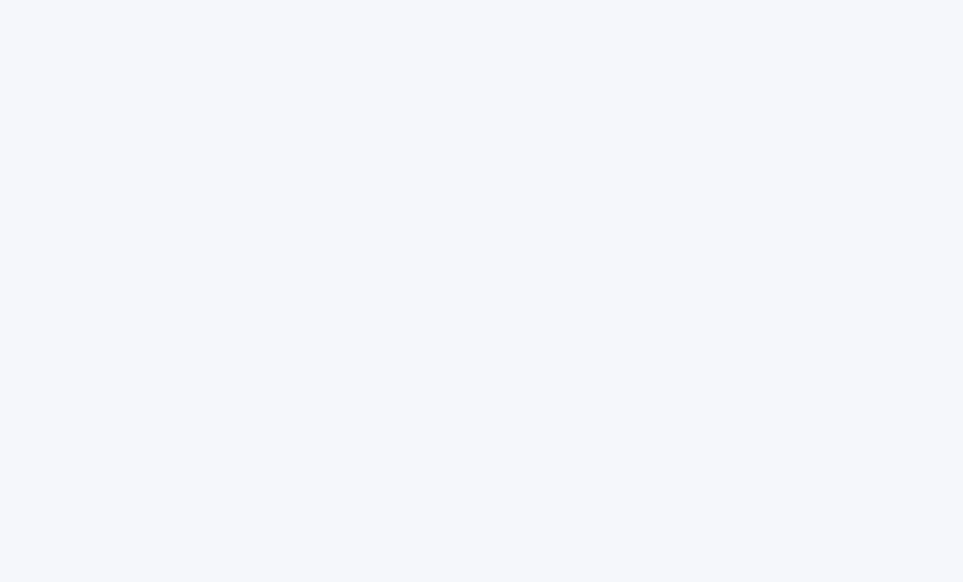
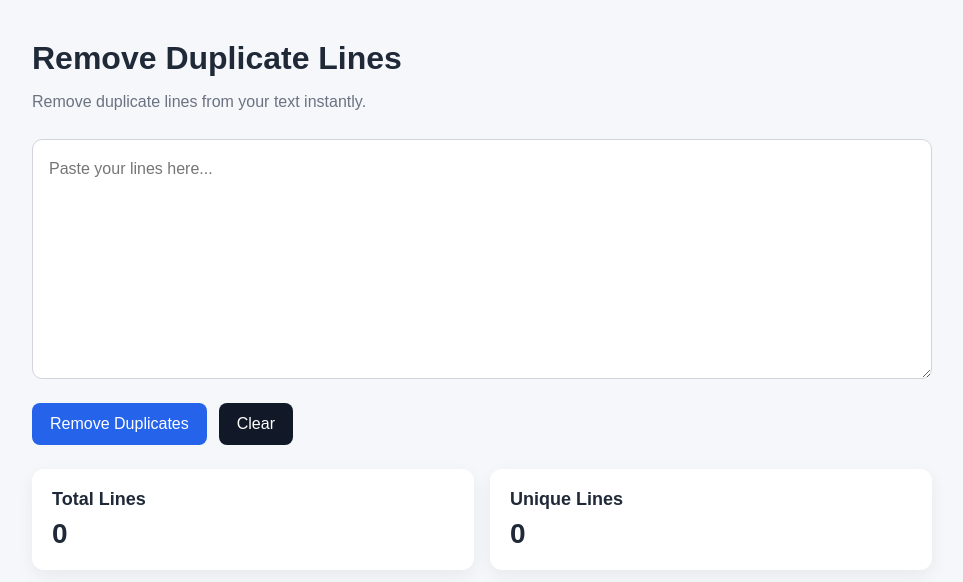
Before and after one commit to mousamohamad370-wq/QuickoTools, a React (Vite) app: page /remove-duplicate-lines in a window 1280 px wide. Before the commit this address had no page. Shown: the top 582 px of the page, without its empty margins (158-1121 px from the left). Built offline with nearby package versions, Linux system fonts and the light colour scheme.

Commit message:
Add Remove Duplicate Lines tool and smart search to homepage

```diff
--- a/src/App.jsx
+++ b/src/App.jsx
@@ -5,6 +5,7 @@ import CharacterCounter from "./tools/CharacterCounter";
 import PasswordGenerator from "./tools/PasswordGenerator";
 import QRCodeGenerator from "./tools/QRCodeGenerator";
 import TextCaseConverter from "./tools/TextCaseConverter";
+import RemoveDuplicateLines from "./tools/RemoveDuplicateLines";
 
 function App() {
   return (
@@ -15,6 +16,7 @@ function App() {
        <Route path="/password-generator" element={<PasswordGenerator />} />
        <Route path="/qr-code-generator" element={<QRCodeGenerator />} />
        <Route path="/text-case-converter" element={<TextCaseConverter />} />
+       <Route path="/remove-duplicate-lines" element={<RemoveDuplicateLines />} />
     </Routes>
   );
 }
--- a/src/pages/Home.jsx
+++ b/src/pages/Home.jsx
@@ -1,8 +1,29 @@
+import { useMemo, useState } from 'react';
 import '../styles/home.css';
 import ToolCard from '../components/ToolCard';
 import toolsList from '../tools/toolsList';
 
 function Home() {
+  const [searchTerm, setSearchTerm] = useState('');
+
+  const filteredTools = useMemo(() => {
+    const value = searchTerm.trim().toLowerCase();
+
+    if (!value) {
+      return toolsList;
+    }
+
+    return toolsList.filter((tool) => {
+      const toolName = tool.name.toLowerCase();
+      const toolDescription = tool.description.toLowerCase();
+
+      return (
+        toolName.includes(value) ||
+        toolDescription.includes(value)
+      );
+    });
+  }, [searchTerm]);
+
   return (
     <main className="home-page">
       <section className="hero-section">
@@ -17,10 +38,23 @@ function Home() {
 
       <section className="tools-section">
         <div className="tools-container">
+          <div className="tools-header">
             <h2 className="tools-section-title">Popular Free Tools</h2>
 
+            <div className="tools-search-box">
+              <input
+                type="text"
+                value={searchTerm}
+                onChange={(event) => setSearchTerm(event.target.value)}
+                placeholder="Search tools..."
+                className="tools-search-input"
+              />
+            </div>
+          </div>
+
+          {filteredTools.length > 0 ? (
             <div className="tools-grid">
-            {toolsList.map((tool) => (
+              {filteredTools.map((tool) => (
                 <ToolCard
                   key={tool.path}
                   name={tool.name}
@@ -29,6 +63,12 @@ function Home() {
                 />
               ))}
             </div>
+          ) : (
+            <div className="tools-empty-state">
+              <h3>No tools found</h3>
+              <p>Try searching with a different keyword.</p>
+            </div>
+          )}
         </div>
       </section>
     </main>
--- a/src/styles/home.css
+++ b/src/styles/home.css
@@ -1,3 +1,33 @@
+.home-page {
+  min-height: 100vh;
+}
+
+.hero-section {
+  padding: 80px 20px 50px;
+}
+
+.hero-container {
+  max-width: 1100px;
+  margin: 0 auto;
+  text-align: center;
+}
+
+.hero-title {
+  font-size: 40px;
+  font-weight: 700;
+  line-height: 1.2;
+  color: #111827;
+  margin-bottom: 16px;
+}
+
+.hero-text {
+  max-width: 720px;
+  margin: 0 auto;
+  font-size: 18px;
+  line-height: 1.7;
+  color: #4b5563;
+}
+
 .tools-section {
   padding: 20px 20px 80px;
 }
@@ -7,12 +37,37 @@
   margin: 0 auto;
 }
 
+.tools-header {
+  margin-bottom: 24px;
+}
+
 .tools-section-title {
   font-size: 28px;
   font-weight: 700;
   color: #111827;
-  margin-bottom: 24px;
+  margin-bottom: 16px;
   text-align: center;
+}
+
+.tools-search-box {
+  max-width: 520px;
+  margin: 0 auto;
+}
+
+.tools-search-input {
+  width: 100%;
+  padding: 14px 16px;
+  border: 1px solid #d1d5db;
+  border-radius: 10px;
+  background-color: #ffffff;
+  font-size: 15px;
+  outline: none;
+  transition: border-color 0.2s ease, box-shadow 0.2s ease;
+}
+
+.tools-search-input:focus {
+  border-color: #2563eb;
+  box-shadow: 0 0 0 4px rgba(37, 99, 235, 0.10);
 }
 
 .tools-grid {
@@ -21,9 +76,42 @@
   gap: 20px;
 }
 
+.tools-empty-state {
+  background-color: #ffffff;
+  padding: 40px 20px;
+  border-radius: 12px;
+  text-align: center;
+  box-shadow: 0 6px 18px rgba(0, 0, 0, 0.06);
+}
+
+.tools-empty-state h3 {
+  font-size: 22px;
+  color: #111827;
+  margin-bottom: 8px;
+}
+
+.tools-empty-state p {
+  color: #6b7280;
+  line-height: 1.6;
+}
+
 @media (max-width: 992px) {
   .tools-grid {
     grid-template-columns: repeat(2, 1fr);
+  }
+}
+
+@media (max-width: 768px) {
+  .hero-section {
+    padding: 60px 16px 40px;
+  }
+
+  .hero-title {
+    font-size: 32px;
+  }
+
+  .hero-text {
+    font-size: 16px;
   }
 }
 
--- /dev/null
+++ b/src/tools/RemoveDuplicateLines.jsx
@@ -0,0 +1,129 @@
+import { useState } from 'react';
+
+function RemoveDuplicateLines() {
+  const [text, setText] = useState('');
+
+  const lines = text.split('\n');
+
+  const cleanedLines = [...new Set(lines)];
+  const cleanedText = cleanedLines.join('\n');
+
+  const handleRemoveDuplicates = () => {
+    setText(cleanedText);
+  };
+
+  const handleClear = () => {
+    setText('');
+  };
+
+  return (
+    <main style={{ padding: '40px 20px' }}>
+      <div style={{ maxWidth: '900px', margin: '0 auto' }}>
+        <h1 style={{ fontSize: '32px', marginBottom: '12px' }}>
+          Remove Duplicate Lines
+        </h1>
+
+        <p style={{ color: '#6b7280', marginBottom: '24px', lineHeight: '1.6' }}>
+          Remove duplicate lines from your text instantly.
+        </p>
+
+        <textarea
+          value={text}
+          onChange={(event) => setText(event.target.value)}
+          placeholder="Paste your lines here..."
+          style={{
+            width: '100%',
+            minHeight: '240px',
+            padding: '16px',
+            border: '1px solid #d1d5db',
+            borderRadius: '10px',
+            resize: 'vertical',
+            outline: 'none',
+            fontSize: '16px',
+            lineHeight: '1.6',
+            marginBottom: '20px'
+          }}
+        />
+
+        <div
+          style={{
+            display: 'flex',
+            flexWrap: 'wrap',
+            gap: '12px',
+            marginBottom: '24px'
+          }}
+        >
+          <button
+            onClick={handleRemoveDuplicates}
+            style={{
+              backgroundColor: '#2563eb',
+              color: '#ffffff',
+              border: 'none',
+              padding: '12px 18px',
+              borderRadius: '8px',
+              cursor: 'pointer'
+            }}
+          >
+            Remove Duplicates
+          </button>
+
+          <button
+            onClick={handleClear}
+            style={{
+              backgroundColor: '#111827',
+              color: '#ffffff',
+              border: 'none',
+              padding: '12px 18px',
+              borderRadius: '8px',
+              cursor: 'pointer'
+            }}
+          >
+            Clear
+          </button>
+        </div>
+
+        <div
+          style={{
+            display: 'grid',
+            gridTemplateColumns: 'repeat(2, 1fr)',
+            gap: '16px'
+          }}
+        >
+          <div
+            style={{
+              backgroundColor: '#ffffff',
+              borderRadius: '12px',
+              padding: '20px',
+              boxShadow: '0 6px 18px rgba(0, 0, 0, 0.06)'
+            }}
+          >
+            <h2 style={{ fontSize: '18px', marginBottom: '8px' }}>
+              Total Lines
+            </h2>
+            <p style={{ fontSize: '28px', fontWeight: '700' }}>
+              {text ? lines.length : 0}
+            </p>
+          </div>
+
+          <div
+            style={{
+              backgroundColor: '#ffffff',
+              borderRadius: '12px',
+              padding: '20px',
+              boxShadow: '0 6px 18px rgba(0, 0, 0, 0.06)'
+            }}
+          >
+            <h2 style={{ fontSize: '18px', marginBottom: '8px' }}>
+              Unique Lines
+            </h2>
+            <p style={{ fontSize: '28px', fontWeight: '700' }}>
+              {text ? cleanedLines.length : 0}
+            </p>
+          </div>
+        </div>
+      </div>
+    </main>
+  );
+}
+
+export default RemoveDuplicateLines;
```
Lines whose indentation alone changed are shown as unchanged.
